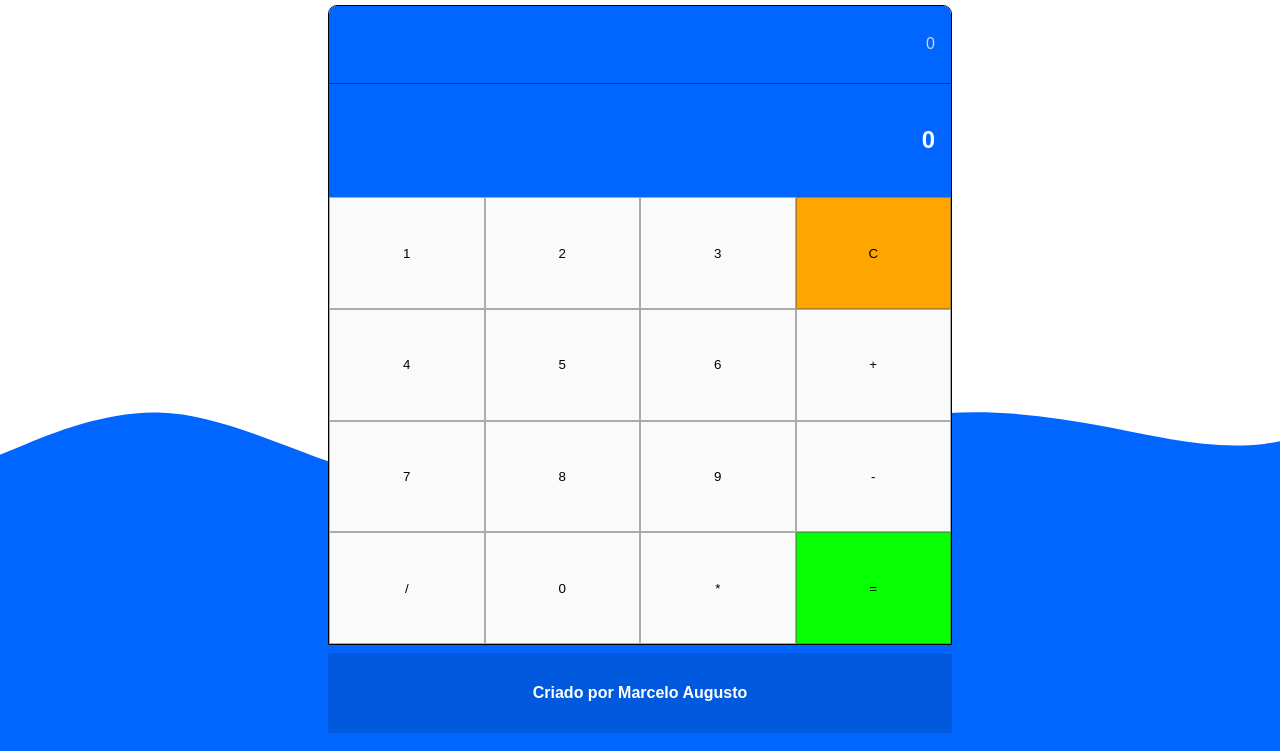
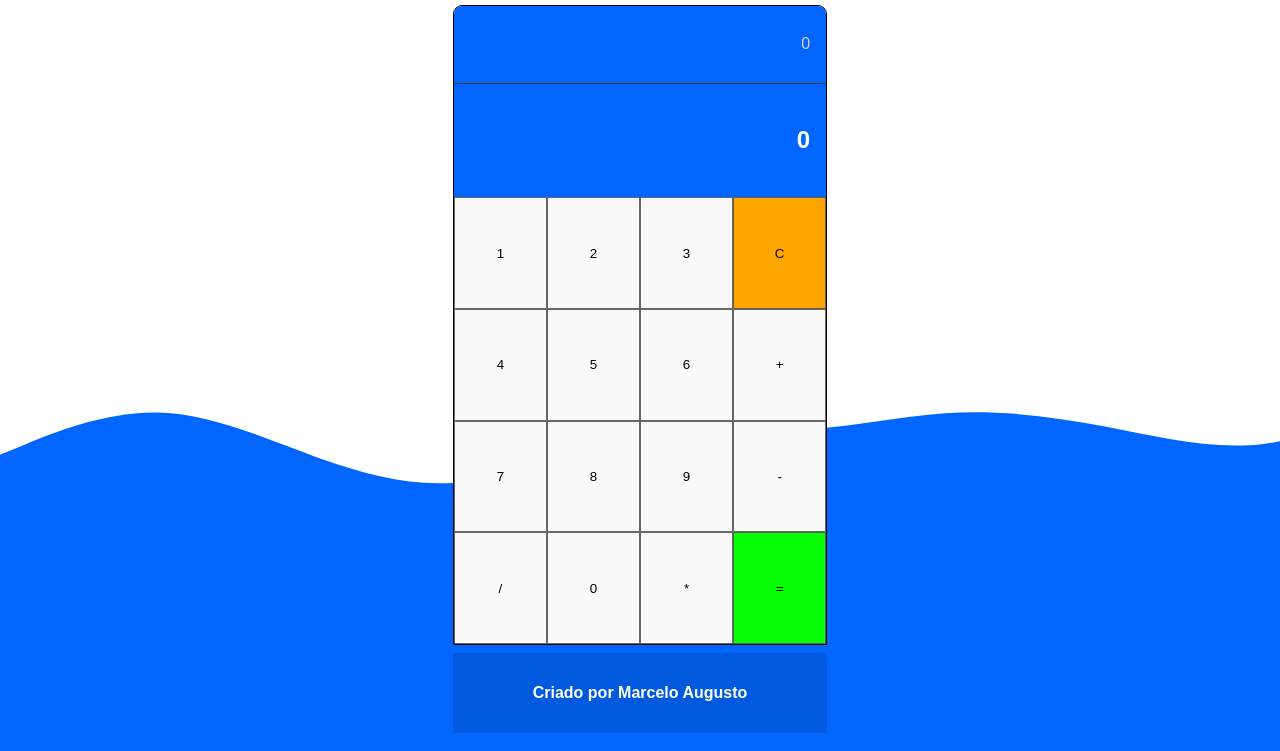
Before and after one commit to MarceloAugusto33/PROJETO-CALCULADORA, a plain HTML site: page index.html in a window 1280 px wide. Shown: the part 49-800 px from the top of the page. Drawn offline with Linux system fonts and the light colour scheme.

Commit message:
Mudança no layout

```diff
--- a/src/css/style.css
+++ b/src/css/style.css
@@ -74,7 +74,7 @@ main{
 .btn{
     width: 25%;
     background-color: rgba(225, 225, 225, 0.181);
-    border: 1px solid #5555557a;
+    border: 1px solid #555555e1;
     transition: all 0.3;
     cursor: pointer;
 }
@@ -109,9 +109,9 @@ main{
 }
 @media screen and (min-width:768px){
     .container-calculadora{
-        width: 50%;
+        width: 30%;
     }
     .footer{
-        width: 50%;
+        width: 30%;
     }
 }
```
